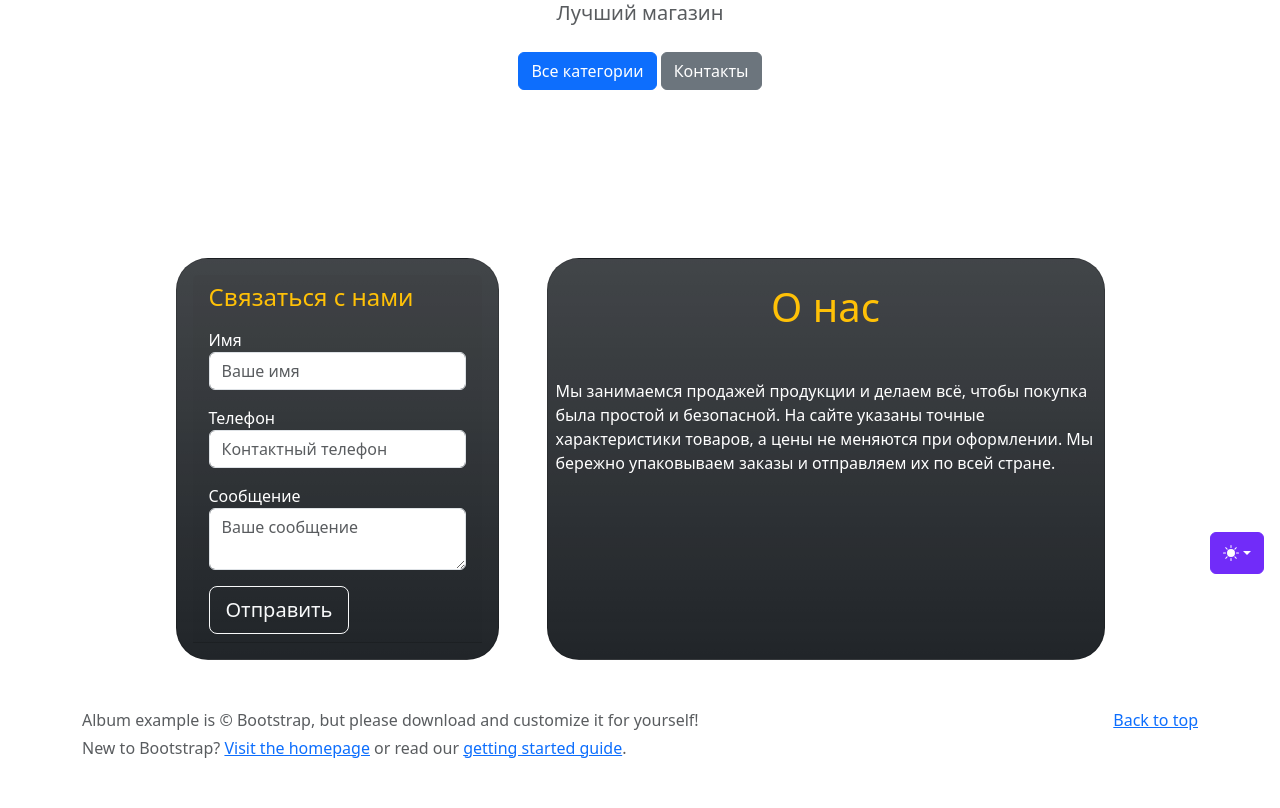
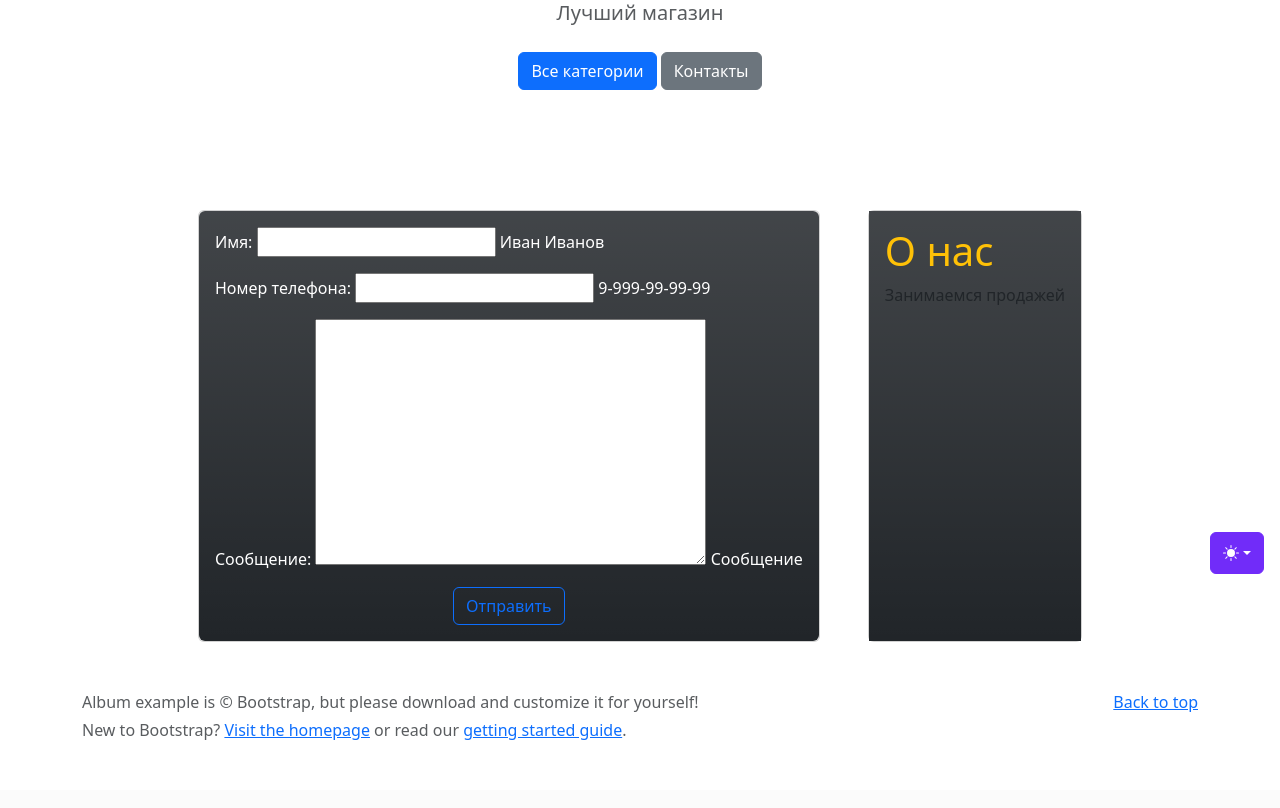
Before and after one commit to GeorgyPool/my_website, a Django app: template catalog/templates/catalog/contacts.html in a window 1280 px wide. Shown: the part 210-1018 px from the top of the page. After the commit the page ends 950 px from the top, so only its background shows below. Run offline with Django 5.2, Linux system fonts and the light colour scheme; the template is opened without the code that fills it: values that come from a table or form of the project are taken from there, others are empty; some libraries are stand-ins or nearby versions.

Commit message:
All tasks for Task One are done

```diff
--- /dev/null
+++ b/catalog/forms.py
@@ -0,0 +1,11 @@
+from django import forms
+
+
+class FormContact(forms.Form):
+    name = forms.CharField(max_length=100, label="Имя", help_text="Иван Иванов")
+    phone = forms.CharField(
+        max_length="20", label="Номер телефона", help_text="9-999-99-99-99"
+    )
+    message = forms.CharField(
+        widget=forms.Textarea, label="Сообщение", help_text="Сообщение"
+    )
--- a/catalog/templates/catalog/all_category.html
+++ b/catalog/templates/catalog/all_category.html
@@ -7,7 +7,7 @@
 <div class="container d-flex justify-content-center">
     <div class="card mt-5 bg-dark">
         {% for info in all_category %}
-        <a class="p-2 btn btn-outline-warning mt-2" role="button" href="/all_product_category/{{info.id}}">{{ info.name_category }}</a>
+        <a class="p-2 btn btn-outline-warning mt-2" role="button" href="{% url 'catalog:all_product_category' info.pk %}">{{ info.name_category }}</a>
         {% endfor %}
     </div>
 </div>
--- a/catalog/templates/catalog/base.html
+++ b/catalog/templates/catalog/base.html
@@ -95,8 +95,8 @@
             <div class="col-lg-6 col-md-8 mx-auto"><h1 class="fw-light">Магазин</h1>
                 <p class="lead text-body-secondary">Лучший магазин</p>
                 <p>
-                    <a href="/all_category/" class="btn btn-primary my-2">Все категории</a>
-                    <a href="/contacts/" class="btn btn-secondary my-2">Контакты</a>
+                    <a href="{% url 'catalog:all_category' %}" class="btn btn-primary my-2">Все категории</a>
+                    <a href="{% url 'catalog:contacts' %}" class="btn btn-secondary my-2">Контакты</a>
                 </p>
             </div>
         </div>
--- a/catalog/templates/catalog/contacts.html
+++ b/catalog/templates/catalog/contacts.html
@@ -4,49 +4,25 @@
 
 {% block content %}
 
-<div class="container mt-5 d-flex justify-content-center">
+<div class="container d-flex justify-content-center">
 
-    <div class="card rounded-5 bg-dark bg-gradient">
-        <div class="card-body text-white rounded-1">
-            <div class="card-header">
-                <h4 class="mb-3 text-warning">Связаться с нами</h4>
-                <form method="post" action="" class="form-floating">
-                    {% csrf_token %}
-
-                    <div class="mb-3">
-                        <label for="name">Имя</label>
-                        <input type="text" name="name" class="form-control" id="name" placeholder="Ваше имя" required>
-                    </div>
-
-                    <div class="mb-3">
-                        <label for="phone">Телефон</label>
-                        <input type="text" name="phone" class="form-control" id="phone" placeholder="Контактный телефон"
-                               required>
-                    </div>
-
-                    <div class="mb-3">
-                        <label for="message">Сообщение</label>
-                        <textarea type="text" name="message" class="form-control" id="message"
-                                  placeholder="Ваше сообщение" required></textarea>
-                    </div>
-
-                    <button type="submit" class="btn btn-lg btn-block btn-outline-light">Отправить</button>
-
-                </form>
-            </div>
+    <div class="card text-white">
+        <div class="card-body bg-dark bg-gradient rounded-2">
+            <form method="post">
+                {% csrf_token %}
+                {{ form.as_p }}
+                <div class="d-flex justify-content-center">
+                    <button type="submit" class="btn btn-outline-primary">Отправить</button>
+                </div>
+            </form>
         </div>
     </div>
 
-    <div class="card p-2 box-shadow ms-5 bg-dark bg-gradient rounded-5 w-50">
-        <div class="card-text">
-            <h1 class="text-warning text-center mt-3">О нас</h1>
-            <p class="text-white mt-5">Мы занимаемся продажей продукции и делаем всё, чтобы покупка была простой и
-                безопасной.
-                На сайте указаны точные характеристики товаров, а цены не меняются при оформлении.
-                Мы бережно упаковываем заказы и отправляем их по всей стране.</p>
+    <div class="ms-5 card">
+        <div class="card-body bg-dark bg-gradient">
+            <h1 class="text-warning">О нас</h1>
+            <p>Занимаемся продажей</p>
         </div>
     </div>
-
 </div>
-
 {% endblock %}
--- a/catalog/templates/catalog/home.html
+++ b/catalog/templates/catalog/home.html
@@ -15,7 +15,7 @@
                         <p class="card-text">{{ info.descriptions }}</p>
                         <div class="d-flex justify-content-between align-items-center">
                             <div class="btn-group">
-                                <a class="p-2 btn btn-light" href="/product_detail/{{ info.id }}" role="button">Подробнее</a>
+                                <a class="p-2 btn btn-light" href="{% url 'catalog:product_detail' info.pk %}" role="button">Подробнее</a>
                             </div>
                             <small class="text-body-secondary"></small></div>
                     </div>
--- a/catalog/templates/catalog/product_detail.html
+++ b/catalog/templates/catalog/product_detail.html
@@ -18,7 +18,7 @@
                             <div class="btn-group">
                             </div>
                         </div>
-                        <a class="p-2 btn btn-light" href="/" role="button">назад</a>
+                        <a class="p-2 btn btn-light" href="{% url 'catalog:home' %}" role="button">назад</a>
                     </div>
                 </div>
             </div>
--- a/catalog/urls.py
+++ b/catalog/urls.py
@@ -5,16 +5,19 @@ from catalog.apps import CatalogConfig
 app_name = CatalogConfig.name
 
 urlpatterns = [
-    path("", views.home, name="home"),
-    path("contacts/", views.contacts, name="contacts"),
+    path("catalog/home/", views.HomeListView.as_view(), name="home"),
+    path("catalog/contacts/", views.ContactFormView.as_view(), name="contacts"),
     path(
-        "all_product_category/<int:id_category>/",
-        views.category_all_product,
+        "catalog/all_product_category/<int:pk>/",
+        views.AllCategoryProduct.as_view(),
         name="all_product_category",
     ),
-    path("contacts_success/", views.contacts, name="contacts_success"),
-    path("all_category/", views.all_category, name="all_category"),
     path(
-        "product_detail/<int:id_product>/", views.product_detail, name="product_detail"
+        "catalog/all_category/", views.CategoryListView.as_view(), name="all_category"
+    ),
+    path(
+        "catalog/product_detail/<int:pk>/",
+        views.ProductDetailView.as_view(),
+        name="product_detail",
     ),
 ]
```
Also changed, not shown: catalog/views.py (+28 -25 lines).
